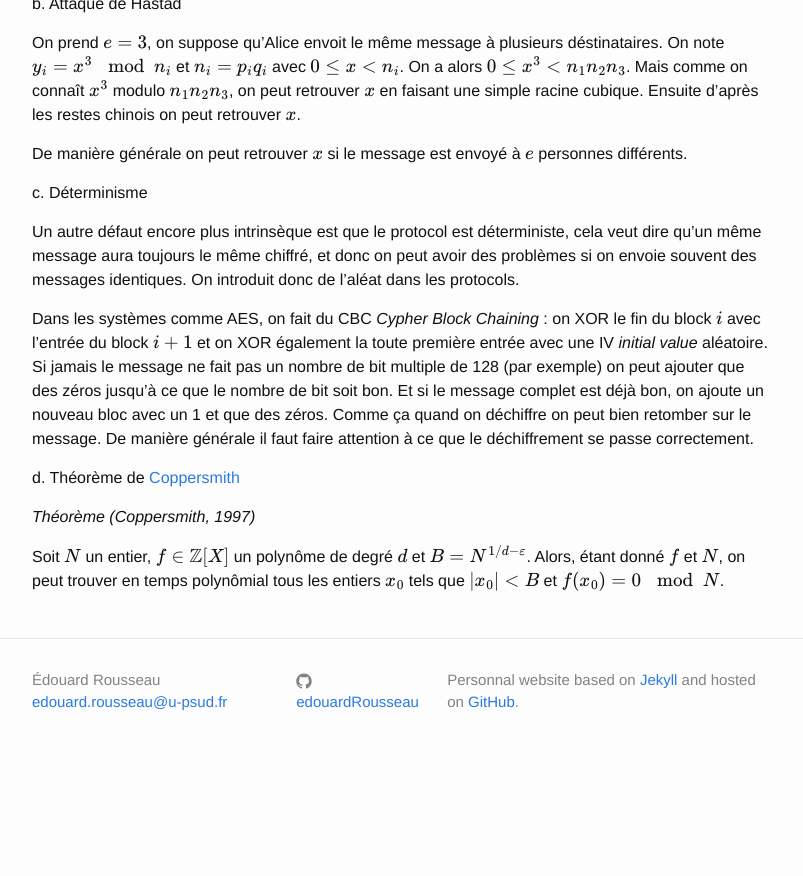
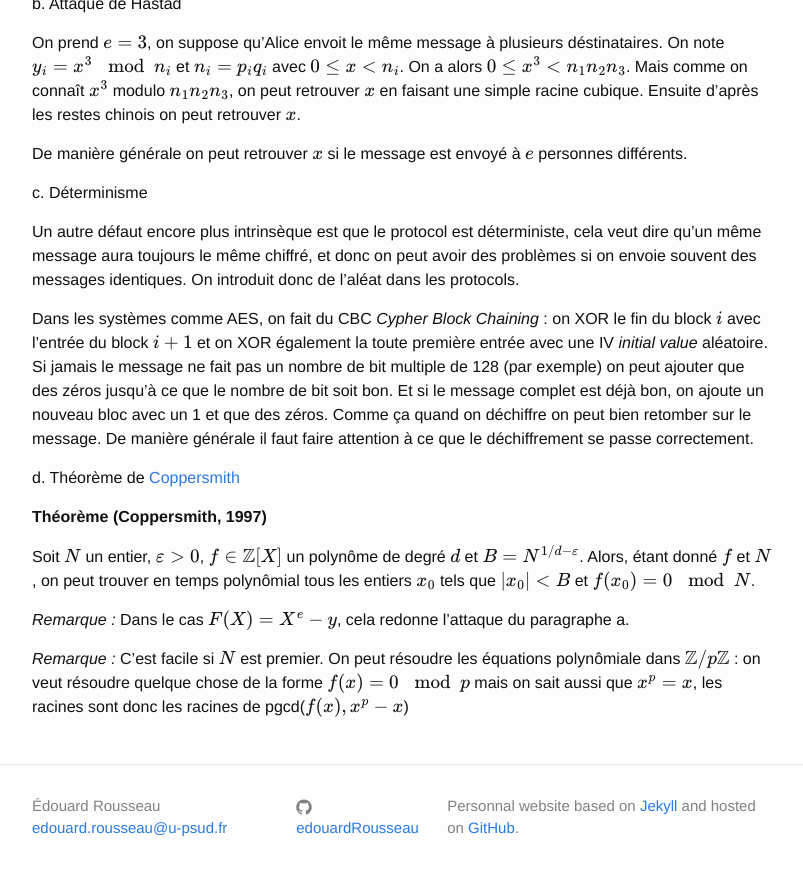
Before and after one commit to erou/erou.github.io, a Jekyll site: the page built from crypto.md, in a window 1280 px wide and 900 px high, scrolled down 2524 px. Shown: the top 876 px of the window, without its empty margins (238-1041 px from the left). Built offline with Jekyll 4.4.1, drawn with Linux system fonts in a browser that asks for light colours; formulas are drawn with MathJax 3; before the commit the page ends 3298 px from its top, so only the background shows below that.

Commit message:
cours crypto

```diff
--- a/crypto.md
+++ b/crypto.md
@@ -160,9 +160,17 @@ attention à ce que le déchiffrement se passe correctement.
 
 #### d. Théorème de [Coppersmith](https://en.wikipedia.org/wiki/Don_Coppersmith)
 
-*Théorème (Coppersmith, 1997)*
+**Théorème (Coppersmith, 1997)**
 
-Soit $N$ un entier, $f\in\mathbb Z[X]$ un polynôme de degré $d$ et
+Soit $N$ un entier, $\varepsilon>0$, $f\in\mathbb Z[X]$ un polynôme de degré $d$ et
 $B=N^{1/d-\varepsilon}$. Alors, étant donné $f$ et $N$, on peut trouver
 en temps polynômial tous les entiers $x_0$ tels que $|x_0|<B$ et
 $f(x_0)=0\mod N$.
+
+*Remarque :* Dans le cas $F(X)=X^e-y$, cela redonne l'attaque du
+paragraphe a.
+
+*Remarque :* C'est facile si $N$ est premier. On peut résoudre les
+équations polynômiale dans $\mathbb Z/p\mathbb Z$ : on veut résoudre
+quelque chose de la forme $f(x)=0\mod p$ mais on sait aussi que $x^p=x$,
+les racines sont donc les racines de pgcd($f(x),x^p-x$)
```
